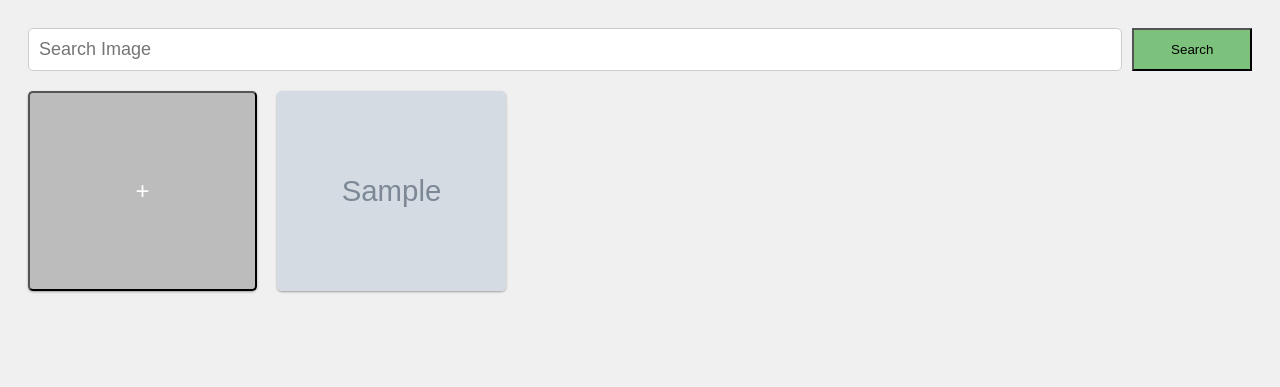
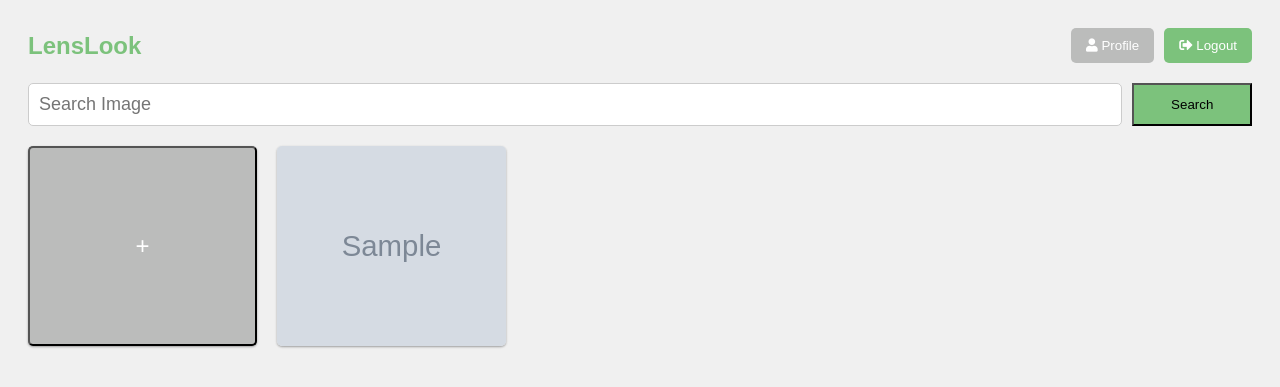
Before and after one commit to ahzamm/fyp-API-gateway, a Flask app: template templates/home.html in a window 1280 px wide. Shown: the top 387 px of the page. Run offline with Flask 3, Linux system fonts and the light colour scheme; the template is opened without the code that fills it: most values are stand-ins (such as "Sample title", 1, 10 or a date in 2020); grey boxes marked "Sample" are stand-in pictures.

Commit message:
Update home.html with new title and user controls

```diff
--- a/templates/home.html
+++ b/templates/home.html
@@ -2,7 +2,8 @@
 <html>
 
 <head>
-    <title>Image Gallery</title>
+    <title>LensLook</title>
+    <link rel="stylesheet" href="https://cdnjs.cloudflare.com/ajax/libs/font-awesome/5.15.1/css/all.min.css">
     <style>
         body {
             font-family: Arial, sans-serif;
@@ -64,15 +65,65 @@
             font-size: 24px;
             cursor: pointer;
         }
+
+        .header {
+            display: flex;
+            justify-content: space-between;
+            align-items: center;
+            margin-bottom: 20px;
+        }
+
+        .logo {
+            font-size: 24px;
+            font-weight: bold;
+            color: #7cc27c;
+        }
+
+        .user-controls {
+            display: flex;
+            align-items: center;
+        }
+
+        .user-controls button {
+            background-color: #7cc27c;
+            color: white;
+            border: none;
+            padding: 10px 15px;
+            margin-left: 10px;
+            border-radius: 5px;
+            cursor: pointer;
+            transition: background-color 0.3s ease;
+        }
+
+        .user-controls button:hover {
+            background-color: #52a152;
+        }
+
+        .user-controls .profile-button {
+            background-color: #bbbcbb;
+        }
+
+        .user-controls .profile-button:hover {
+            background-color: #a2a3a2;
+        }
     </style>
 </head>
 
 <body>
 
+    <div class="header">
+        <div class="logo">LensLook</div>
+        <div class="user-controls">
+            <button class="profile-button"><i class="fas fa-user"></i> Profile</button>
+            <button class="logout-button"><i class="fas fa-sign-out-alt"></i> Logout</button>
+        </div>
+    </div>
+
     <form class="search-bar" action="/home" method="POST">
         <input type="text" name="search" id="search" placeholder="Search Image">
         <button id="submit" type="submit">Search</button>
     </form>
+
     <div class="image-grid">
         <input type="file" id="upload" accept=".jpg" style="display: none;" onchange="handleImageUpload(this)">
         <button onclick="document.getElementById('upload').click()">+</button>
@@ -80,6 +131,7 @@
         <img src="{{ image }}" alt="Image">
         {% endfor %}
     </div>
+
     <script>
         function handleImageUpload(input) {
             if (input.files && input.files[0]) {
```
